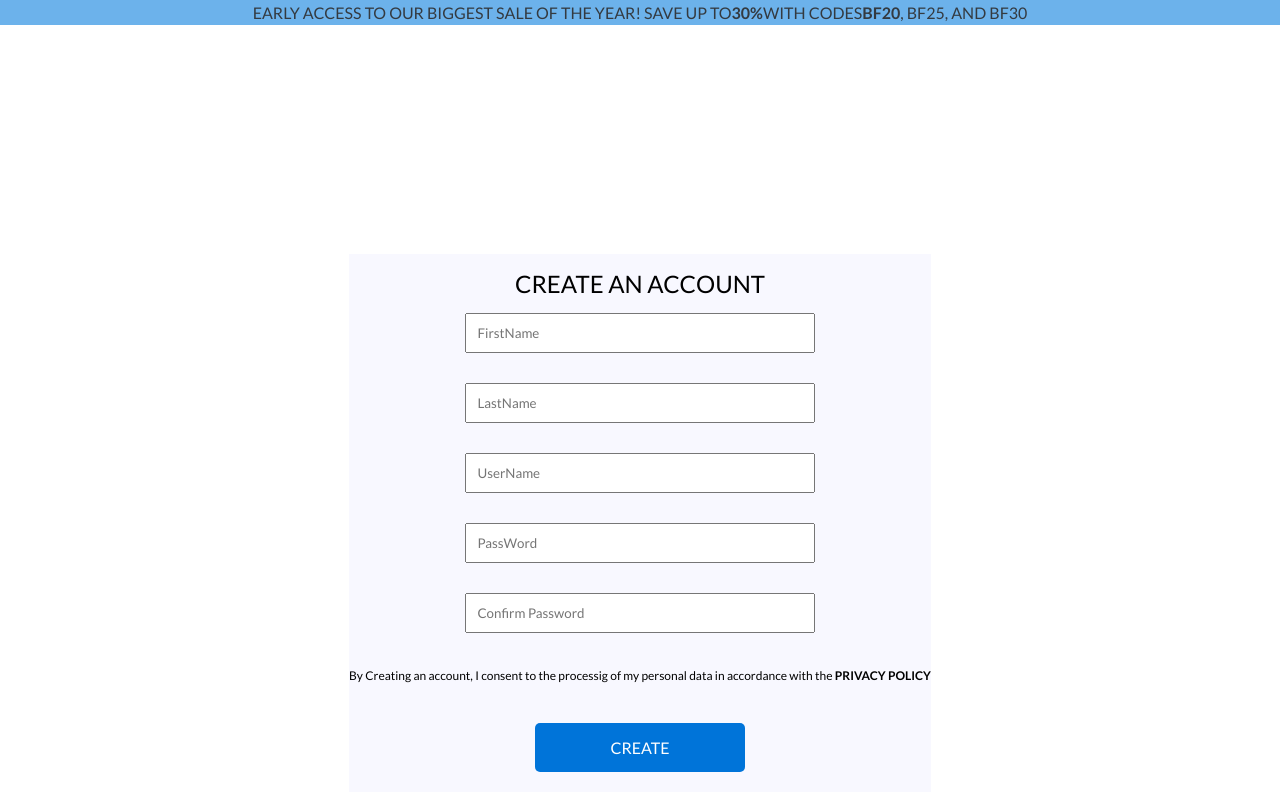
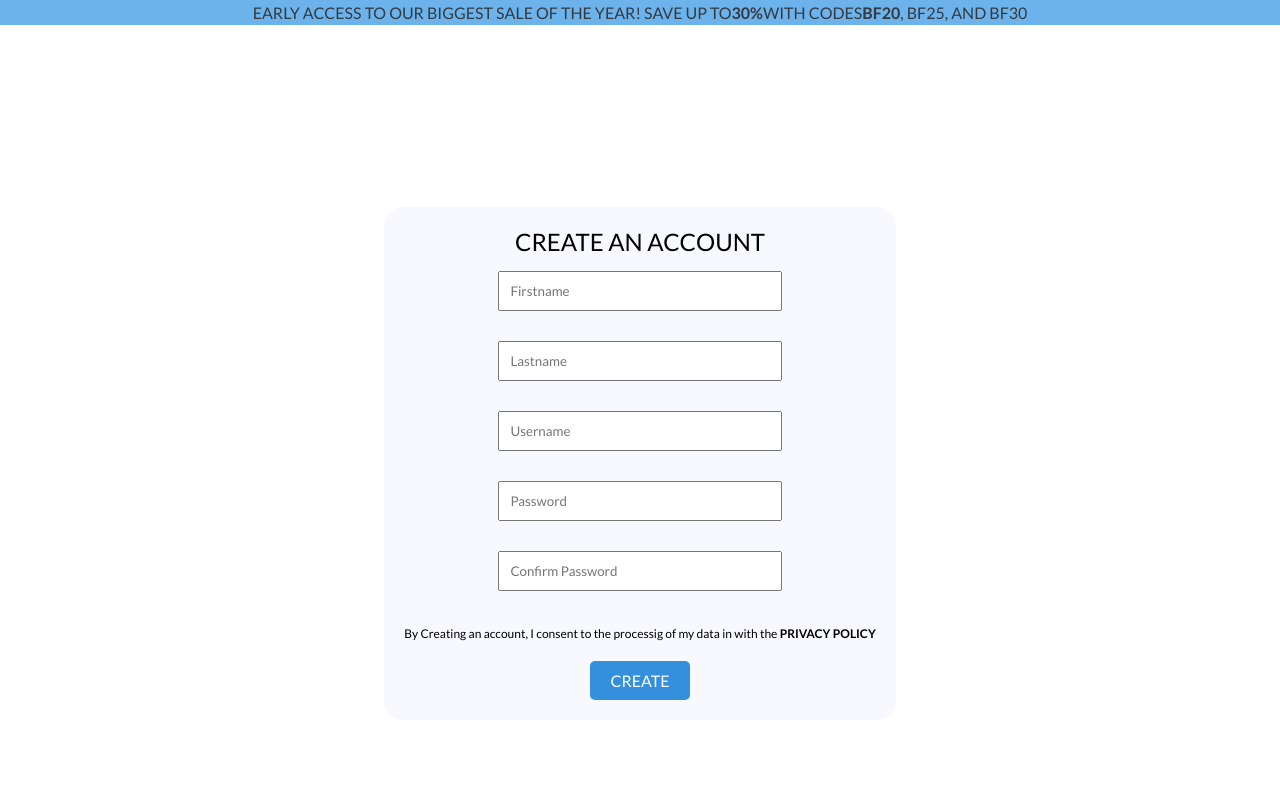
Before and after one commit to BAJRANG-BAJIYA/inside-furniture-react, a React (Create React App) app: page /register in a window 1280 px wide. Shown: the top 800 px of the page. Built offline with nearby package versions, Linux system fonts and the light colour scheme; a web font is replaced by a local one.

Commit message:
register page modified

```diff
--- a/src/pages/register/Register.jsx
+++ b/src/pages/register/Register.jsx
@@ -2,8 +2,7 @@ import React from 'react'
 import "./register.css"
 import Navbar from "../../components/navbar/Navbar";
 import NewsLetter from "../../components/newsletter/NewsLetter";
-import Footer from "../../components/footer/Footer";
-
+import { Link } from 'react-router-dom';
 
 const Register = () => {
   return (
@@ -15,24 +14,21 @@ const Register = () => {
 
     <form className='Register__Form'>
     <h1 className='Register__Title'>CREATE AN ACCOUNT</h1>
-      <input placeholder='FirstName' className="Register__registerInput" />
-      <input placeholder='LastName' className="Register__registerInput" />
-      <input placeholder='UserName' className="Register__registerInput" />
-      <input placeholder='PassWord' className="Register__registerInput" />
+      <input placeholder='Firstname' className="Register__registerInput" />
+      <input placeholder='Lastname' className="Register__registerInput" />
+      <input placeholder='Username' className="Register__registerInput" />
+      <input placeholder='Password' className="Register__registerInput" />
       <input placeholder='Confirm Password' className="Register__registerInput" />
-      <span className='Register__Agreement'>By Creating an account, I consent to the processig of my personal data in accordance with the <b>PRIVACY POLICY</b>
+      <span className='Register__Agreement'>By Creating an account, I consent to the processig of my data in with the <b>PRIVACY POLICY</b>
       </span>
-      <span className="Register__formButton">CREATE</span>
+      <Link to ="/login" style={{textDecoration:'none'}}>
+      <button className="Register__Button">CREATE</button></Link>
     </form>
 
    </div>
 
     </div>
-    <Footer />
-
     </>
-
   )
 }
-
 export default Register
--- a/src/pages/register/register.css
+++ b/src/pages/register/register.css
@@ -1,7 +1,9 @@
 .Register{
+    margin: 0;
+    padding: 0;
     position: relative;
-    width: 100vw;
-    height: 100vh;
+    max-width: 100vw;
+    height: 85vh;
     box-sizing: border-box;
     display: flex;
     align-items: center;
@@ -10,50 +12,48 @@
 .Register__Wrapper{
     position: absolute;
     min-width: 40vw;
-    min-height: 70vh;
+    max-height: 72vh;
     padding: 2rem;
-    background-color: #fff;
-    border-radius: 1rem;
+    background-color: var(--light);
+    border-radius: 2rem;
 }
-.Register__Title{
-    font-size: 2.4rem;
-    font-weight: 400;
-    margin-top: 1.5rem;
-    display: flex;
-    align-items: center;
-    justify-content: center;
-}
+
 .Register__Form{
     display: flex;
     flex-direction: column;
     flex-wrap: wrap;
     justify-content: center;
-    background-color: ghostwhite;
+    align-items: center;
+    background-color: var(--light);
 }
+
+.Register__Title{
+    font-size: 2.4rem;
+    font-weight: 400;
+    display: flex;
+    align-items: center;
+    justify-content: center;
+}
+
 .Register__registerInput{
-
     flex: 1;
     min-width: 60%;
-    margin: 1.5rem auto;
+    margin: 1.5rem 1rem;
     padding: 1rem;
 }
 .Register__Agreement{
     font-size: 1.2rem;
     margin: 2rem 0;
 }
-.Register__formButton{
-    display: flex;
-    align-items: center;
-    justify-content: center;
-    width: 36%;
+.Register__Button{
+    padding: 1rem 2rem;
+    background-color: var(--primary);
     border: none;
-    padding: 1.5rem 2rem;
-    margin: 2rem auto;
+    border-radius: .5rem;
+    color: var(--white);
     font-size: 1.6rem;
-    border-radius: .5rem;
-    background-color: #0074d9;
-
-    color: white;
     cursor: pointer;
-
 }
+.Register__Button:hover{
+    background-color: rgb(13, 85, 179);
+}
```
